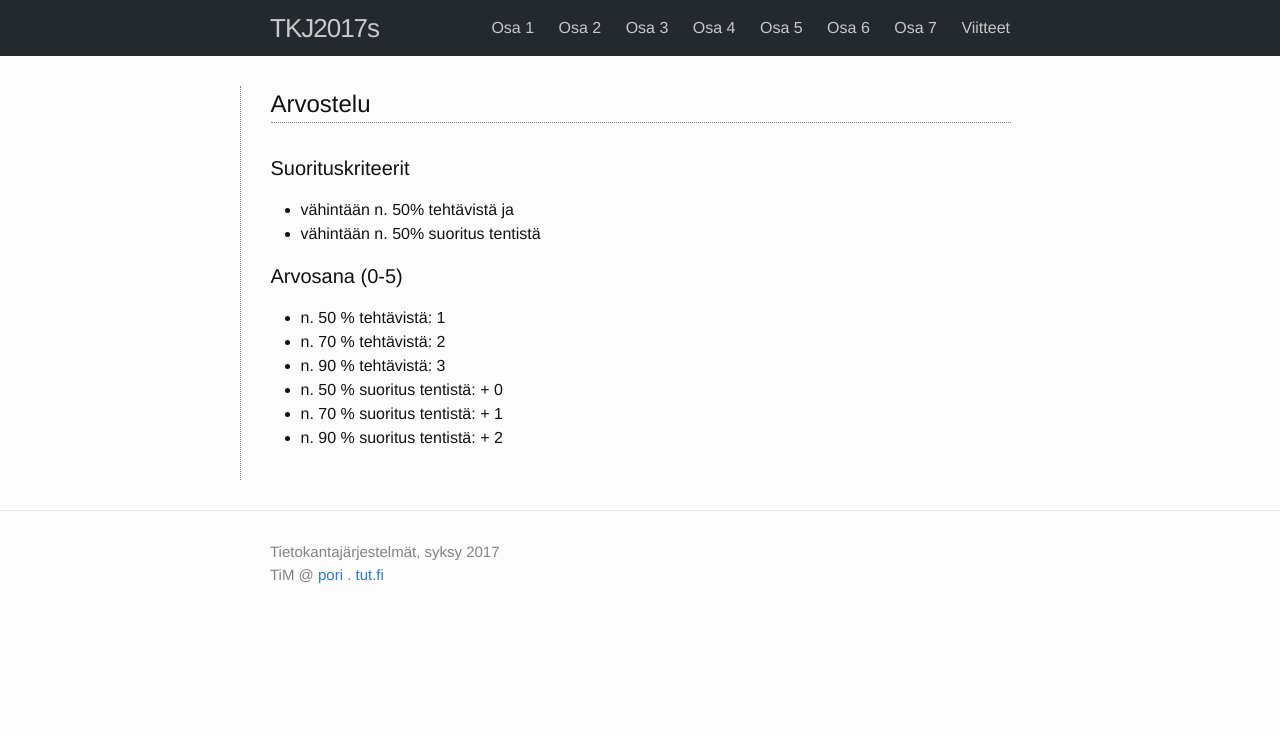
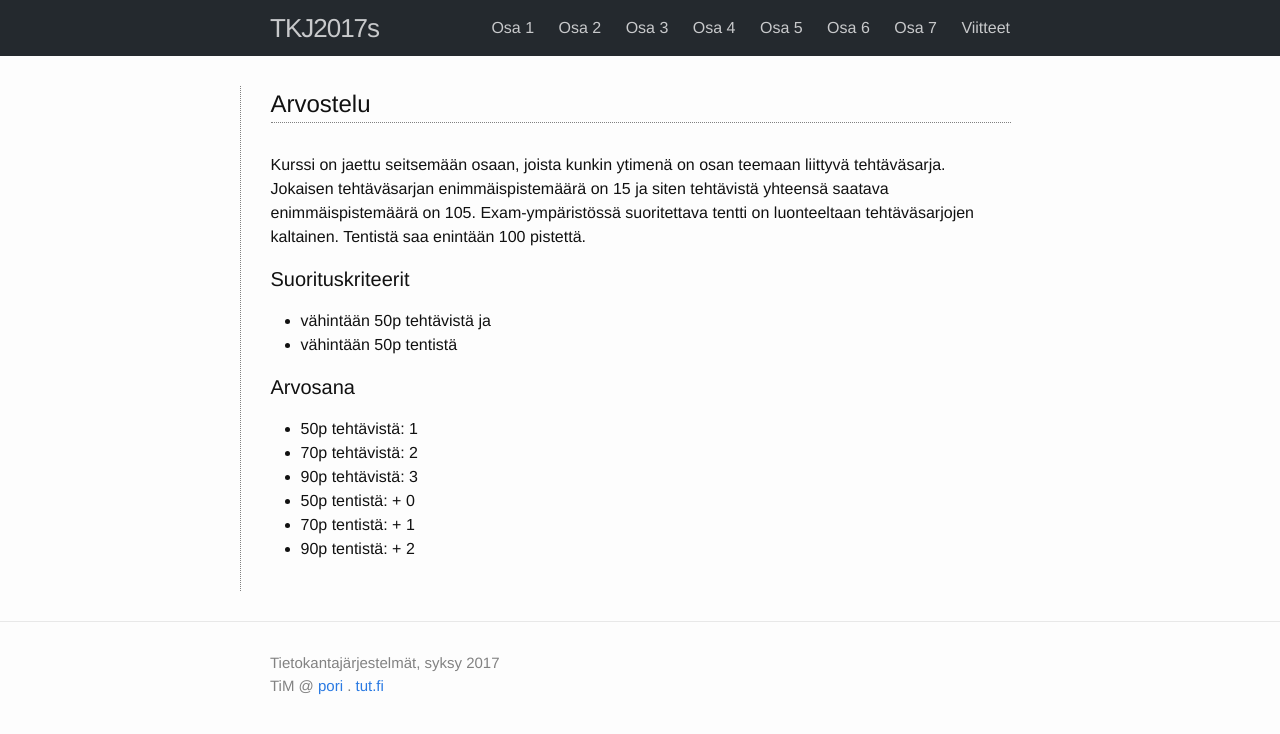
Before and after one commit to timedu/tkj2017s, a Jekyll site: the page built from docs/arvostelu.md, in a window 1280 px wide. Shown: the top 734 px of the page. Built offline with Jekyll 4.4.1, drawn with Linux system fonts in a browser that asks for light colours.

Commit message:
course schedule, minor updates

```diff
--- a/docs/_config.yml
+++ b/docs/_config.yml
@@ -20,14 +20,16 @@ collections:
     output: true
     permalink: /:collection/:path/
     nimi: Osa 1
-    otsikko: Kehitysympäristö
+    #otsikko: Kehitysympäristö
+    otsikko: Sovellusympäristö
     julkaisu: 25.8.2017
 
   osa2:
     output: true
     permalink: /:collection/:path/
     nimi: Osa 2
-    otsikko: ORM-työkalut
+    #otsikko: ORM-työkalut
+    otsikko: Relaatiotietokannat ja ORM
     julkaisu: 1.9.2017
 
   osa3:
--- a/docs/arvostelu.md
+++ b/docs/arvostelu.md
@@ -4,17 +4,19 @@ title: Arvostelu
 permalink: /arvostelu/index.html
 ---
 
+Kurssi on jaettu seitsemään osaan, joista kunkin ytimenä on osan teemaan liittyvä tehtäväsarja. Jokaisen tehtäväsarjan enimmäispistemäärä on 15 ja siten tehtävistä yhteensä saatava enimmäispistemäärä on 105. Exam-ympäristössä suoritettava tentti on luonteeltaan tehtäväsarjojen kaltainen. Tentistä saa enintään 100 pistettä.
+
 
 #### Suorituskriteerit
 
-* vähintään n. 50% tehtävistä ja
-* vähintään n. 50% suoritus tentistä
+* vähintään 50p tehtävistä ja
+* vähintään 50p tentistä
 
-#### Arvosana (0-5)
+#### Arvosana
 
-* n. 50 % tehtävistä: 1
-* n. 70 % tehtävistä: 2
-* n. 90 % tehtävistä: 3
-* n. 50 % suoritus tentistä: + 0
-* n. 70 % suoritus tentistä: + 1
-* n. 90 % suoritus tentistä: + 2
+* 50p tehtävistä: 1
+* 70p tehtävistä: 2
+* 90p tehtävistä: 3
+* 50p tentistä: + 0
+* 70p tentistä: + 1
+* 90p tentistä: + 2
--- a/docs/css/main.scss
+++ b/docs/css/main.scss
@@ -102,3 +102,11 @@ pre, code, .highlighter-rouge .highlight {
 
 }
 */
+
+.timedu-table-1 {
+  td, th {
+        border: 1px solid lightgrey;
+        padding: 0.1em;
+        width: 4em;
+  }
+}
```
Also changed, not shown: docs/aikataulu.md (added, +39 -0 lines), docs/index.md (+9 -3 lines).
